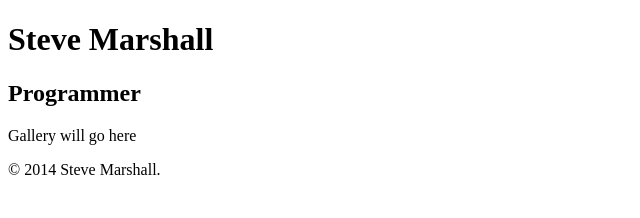
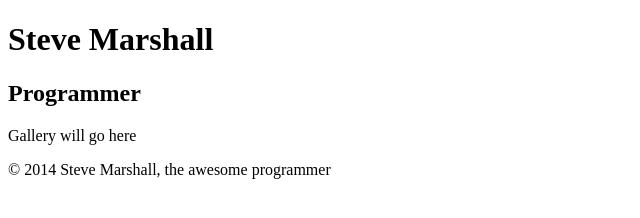
Before and after one commit to stevemarshalldp/TreehouseRailsTrack, a plain HTML site: page index.html in a window 1280 px wide. Shown: the whole page, without its empty margins (0-640 px from the left). Drawn offline with Linux system fonts and the light colour scheme.

Commit message:
Small change to footer
Added some details about myself

Signed-off-by: Steve Marshall <steve@stevemarshalldp.com>

```diff
--- a/index.html
+++ b/index.html
@@ -13,7 +13,7 @@
       <p>Gallery will go here</p>
     </section>
     <footer>
-      <p>&copy; 2014 Steve Marshall.</p>
+      <p>&copy; 2014 Steve Marshall, the awesome programmer</p>
     </footer>
   </body>
 </html>
```
